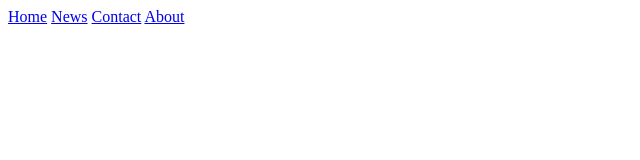
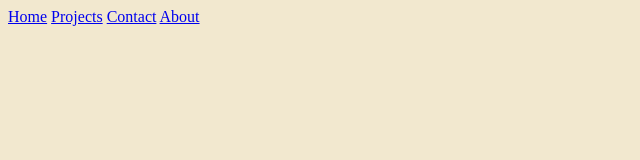
Before and after one commit to DanJenkins-Developer/devsite, a plain HTML site: page index.html in a window 1280 px wide. Shown: the whole page, without its empty margins (0-640 px from the left). Drawn offline with Linux system fonts and the light colour scheme.

Commit message:
styleings

```diff
--- a/index.html
+++ b/index.html
@@ -13,13 +13,17 @@
 
 </head>
 
-<body>
+<body style="background-color:#F2E8CF;">
 
 	<div class="topnav">
 		<a class="active" href="#home">Home</a>
-		<a href="#news">News</a>
+		<a href="#projects">Projects</a>
 		<a href="#contact">Contact</a>
 		<a href="#about">About</a>
+	</div>
+
+	<div class="fireplace">
+
 	</div>
 
 </body>
```
